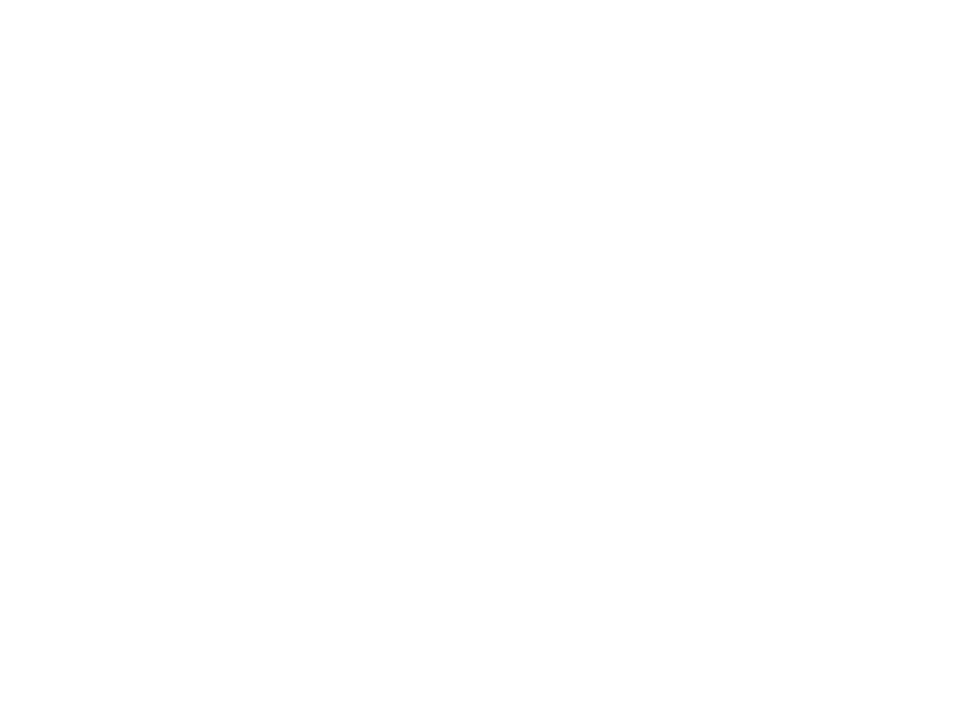
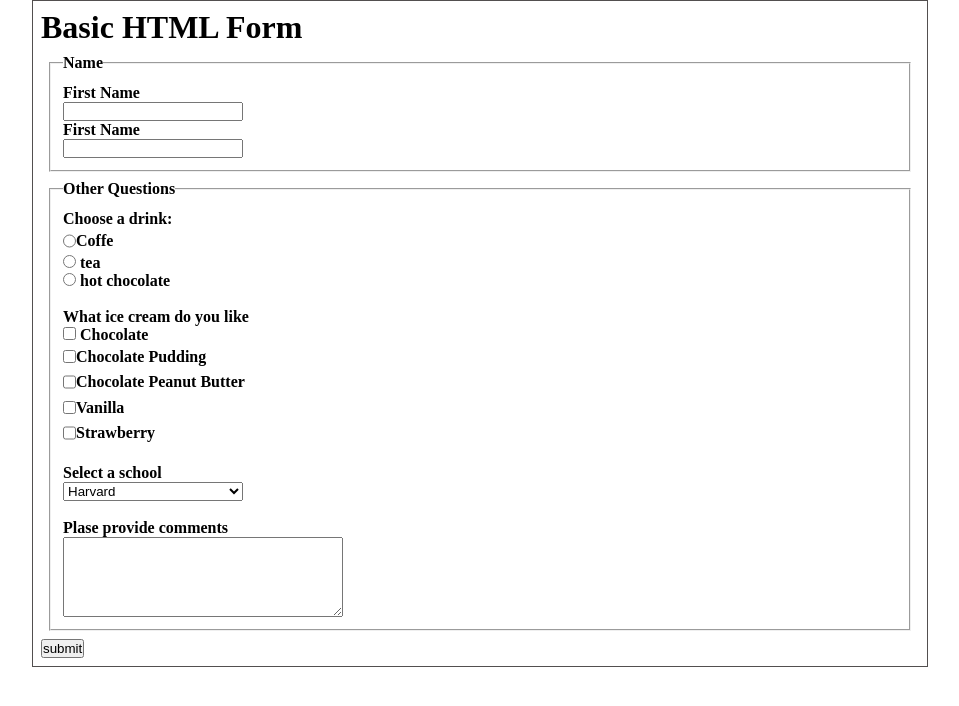
Before and after one commit to mai-sami/test-home, a plain HTML site: page index.html in a window 1280 px wide. Shown: the whole page, without its empty margins (160-1119 px from the left). Drawn offline with Linux system fonts and the light colour scheme.

Commit message:
code in html

```diff
--- a/index.html
+++ b/index.html
@@ -1,12 +1,76 @@
 <!DOCTYPE html>
 <html lang="en">
-<head>
-    <meta charset="UTF-8">
-    <meta http-equiv="X-UA-Compatible" content="IE=edge">
-    <meta name="viewport" content="width=device-width, initial-scale=1.0">
+  <head>
+    <meta charset="UTF-8" />
+    <meta http-equiv="X-UA-Compatible" content="IE=edge" />
+    <link rel="icon" type="image/png" href="https://upload.wikimedia.org/wikipedia/commons/thumb/5/58/Instagram-Icon.png/1200px-Instagram-Icon.png">
+
+    <meta name="viewport" content="width=device-width, initial-scale=1.0" />
+    <link rel="stylesheet" href="style.css">
+
     <title>Forms Homework</title>
-</head>
-<body>
+  </head>
+  <body>
+    <form class="forms">
 
-</body>
+
+    <h1>Basic HTML Form</h1>
+    <fieldset class="Name">
+      <legend>Name</legend>
+      <lable>First Name</lable>
+      <input class="input" type="text" />
+      <lable>First Name</lable>
+      <input class="input" type="text" />
+    </fieldset>
+    <fieldset class="d-block">
+      <legend>Other Questions</legend>
+      <label>Choose a drink:</label>
+      <div class="drinks">
+        <input type="radio" />
+        <span>Coffe</span>
+      </div>
+      <div class="drinks"></div>
+        <input type="radio" />
+        <span>tea</span>
+      </div>
+      <div>
+        <input type="radio" />
+        <span>hot chocolate</span>
+      </div>
+      <br>
+      <label>What ice cream do you like</label>
+      <div class="drinks"></div>
+        <input  type="checkbox" />
+        <span>Chocolate</span>
+      </div>
+      <div class="drinks">
+        <input type="checkbox" />
+        <span>Chocolate Pudding</span>
+      </div>
+      <div class="drinks">
+        <input type="checkbox" />
+        <span>Chocolate Peanut Butter</span>
+      </div>
+      <div class="drinks">
+        <input type="checkbox" />
+        <span>Vanilla</span>
+      </div>
+      <div class="drinks">
+        <input type="checkbox" />
+        <span>Strawberry</span>
+      </div>
+      <br>
+      <div class="Select">
+        <label>Select a school</label>
+        <select class="input">
+          <option value="Harvard" selected>Harvard</option>
+        </select>
+        <br>
+      <label>Plase provide comments</label>
+       <textarea  ></textarea>
+    </div>
+    </fieldset>
+    <button  type ='submit'>submit</button>
+</form>
+  </body>
 </html>
--- /dev/null
+++ b/style.css
@@ -0,0 +1,40 @@
+*{
+    margin: 0;
+    padding: 0;
+    box-sizing: border-box;
+}
+.drinks{
+    display: flex;
+     line-height: 1.6;
+}
+.input{
+    width: 180px;
+}
+.Select{
+    display: flex;
+    flex-direction: column;
+}
+.Name{
+    display: flex;
+    flex-direction: column;
+
+}
+fieldset{
+    padding: 12px;
+    margin: 8px;
+}
+span,fieldset,label{
+    font-weight: bold;
+    color: black;
+}
+.forms{
+    width:70%;
+    align-items: center;
+    margin: auto;
+    border: 1px solid rgb(82, 79, 79);
+    padding: 8px;
+}
+textarea{
+    width: 280px ;
+    height: 80px;
+}
```
